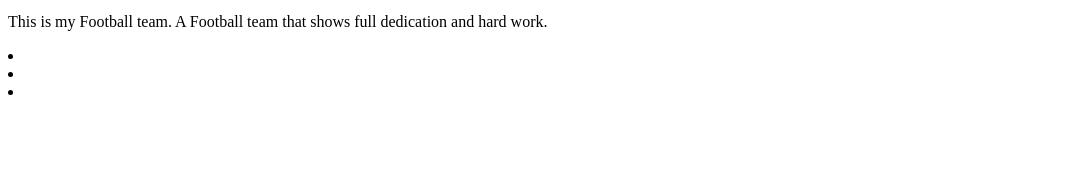
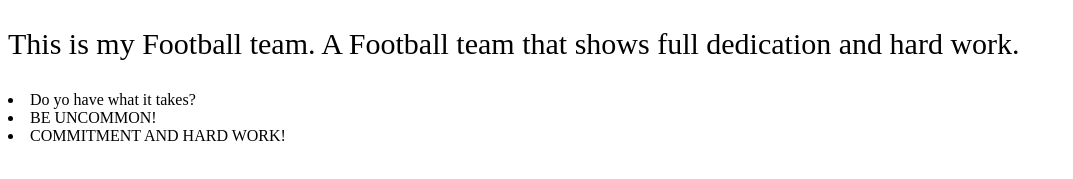
Before and after one commit to davidcelis123/Lincoln-Lancers-Football, a plain HTML site: page index.html in a window 1280 px wide. Shown: the part 85-264 px from the top of the page, without its empty margins (0-1073 px from the left). Drawn offline with Linux system fonts and the light colour scheme.

Commit message:
Change size

```diff
--- a/index.html
+++ b/index.html
@@ -5,11 +5,11 @@
 </head>
 <h1>Welcome to Lincoln lancers Football! </h1>
 <img src= "Football.img">
-<p> This is my Football team. A Football team that shows full dedication and hard work.
+<p style="font-size: 30px"> This is my Football team. A Football team that shows full dedication and hard work.
 
-	<li></li>
-	<li></li>
-	<li></li>
+	<li>Do yo have what it takes?</li>
+	<li>BE UNCOMMON!</li>
+	<li> COMMITMENT AND HARD WORK!</li>
 </ul>
 </body>
 </html>
```
Also changed, not shown: images.jpg (added).
